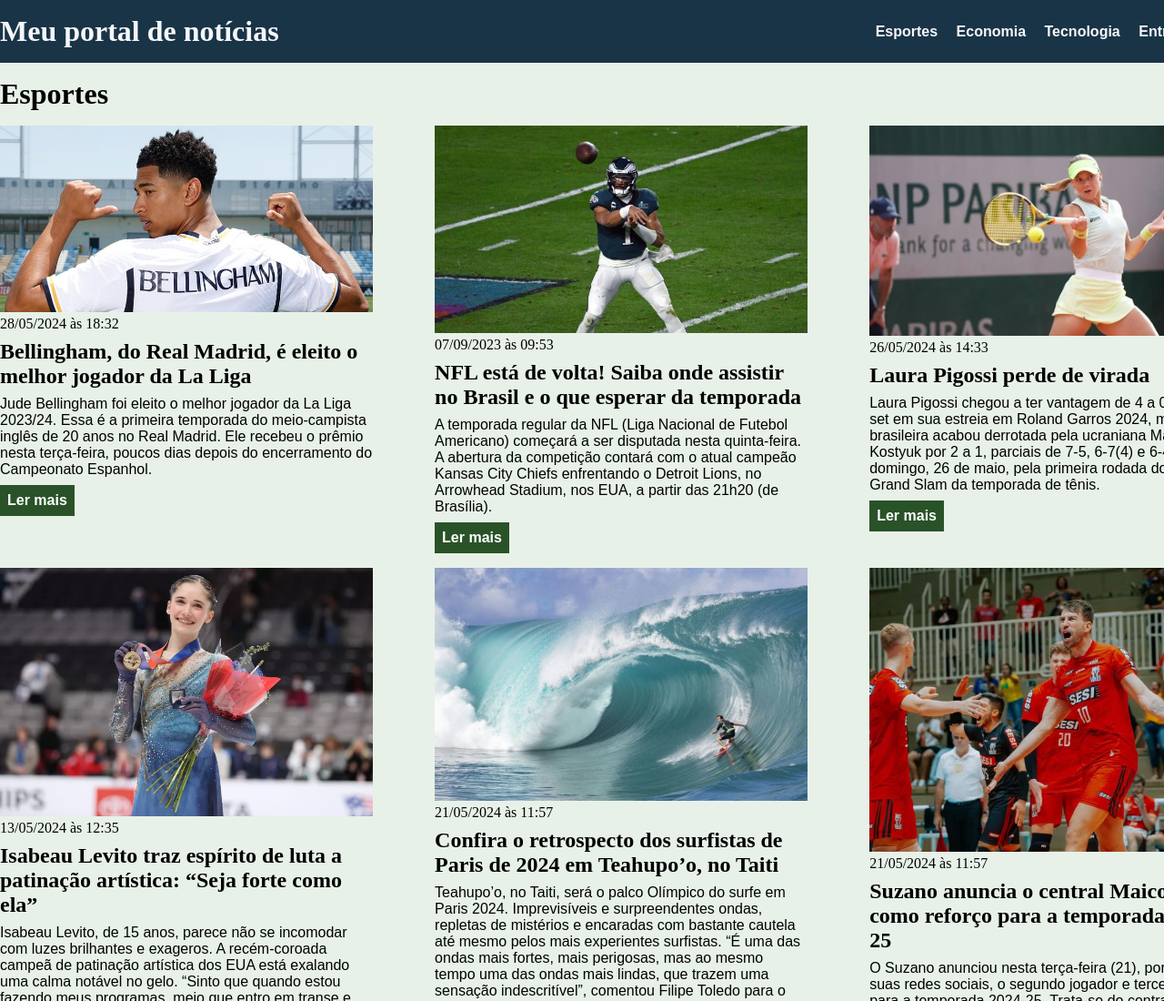
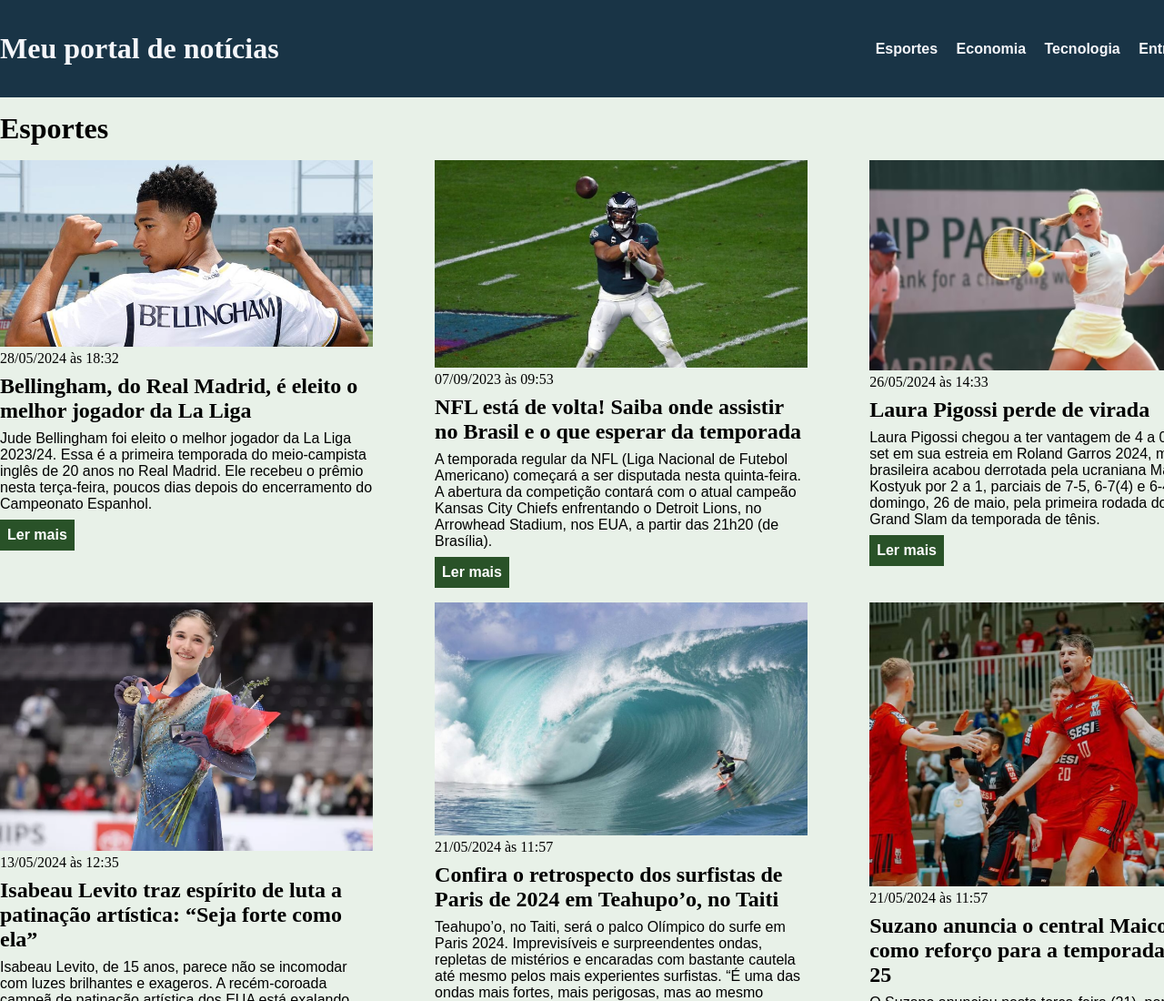
Before and after one commit to ebac-frontend/02-exercicio-css, a plain HTML site: page index.html in a window 1280 px wide. Shown: the top 1100 px of the page at 91% size. Drawn offline with Linux system fonts and the light colour scheme.

Commit message:
Update main.css

```diff
--- a/main.css
+++ b/main.css
@@ -6,7 +6,7 @@
 
 body > header{  /*para aplicar a cor de fundo apenas no header principal (meu portal de notícias)*/
     background-color: #193446;
-    padding: 16px 0;
+    padding: 35px 0;
     color: #f5f6fa;
 }
 
```
